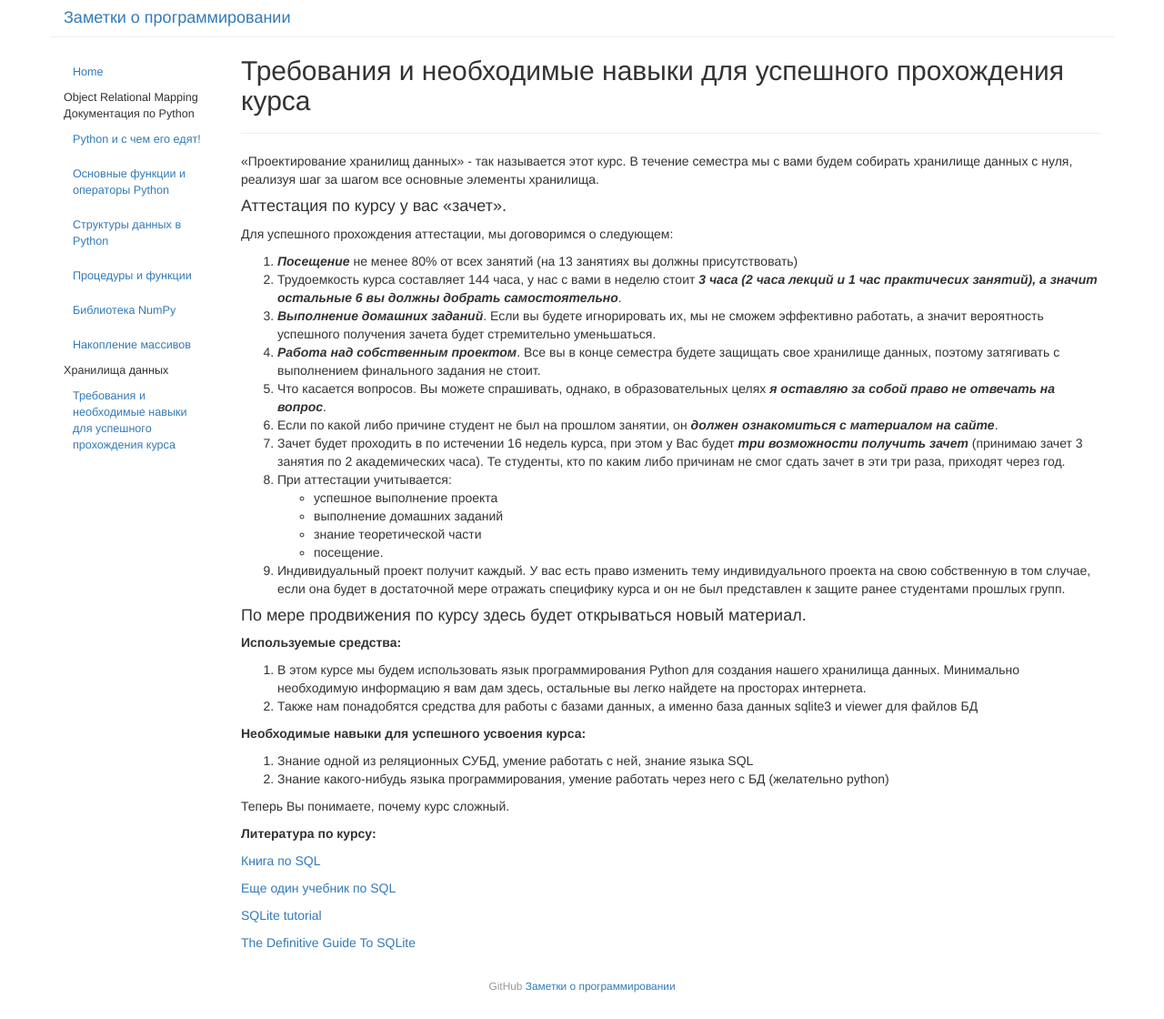
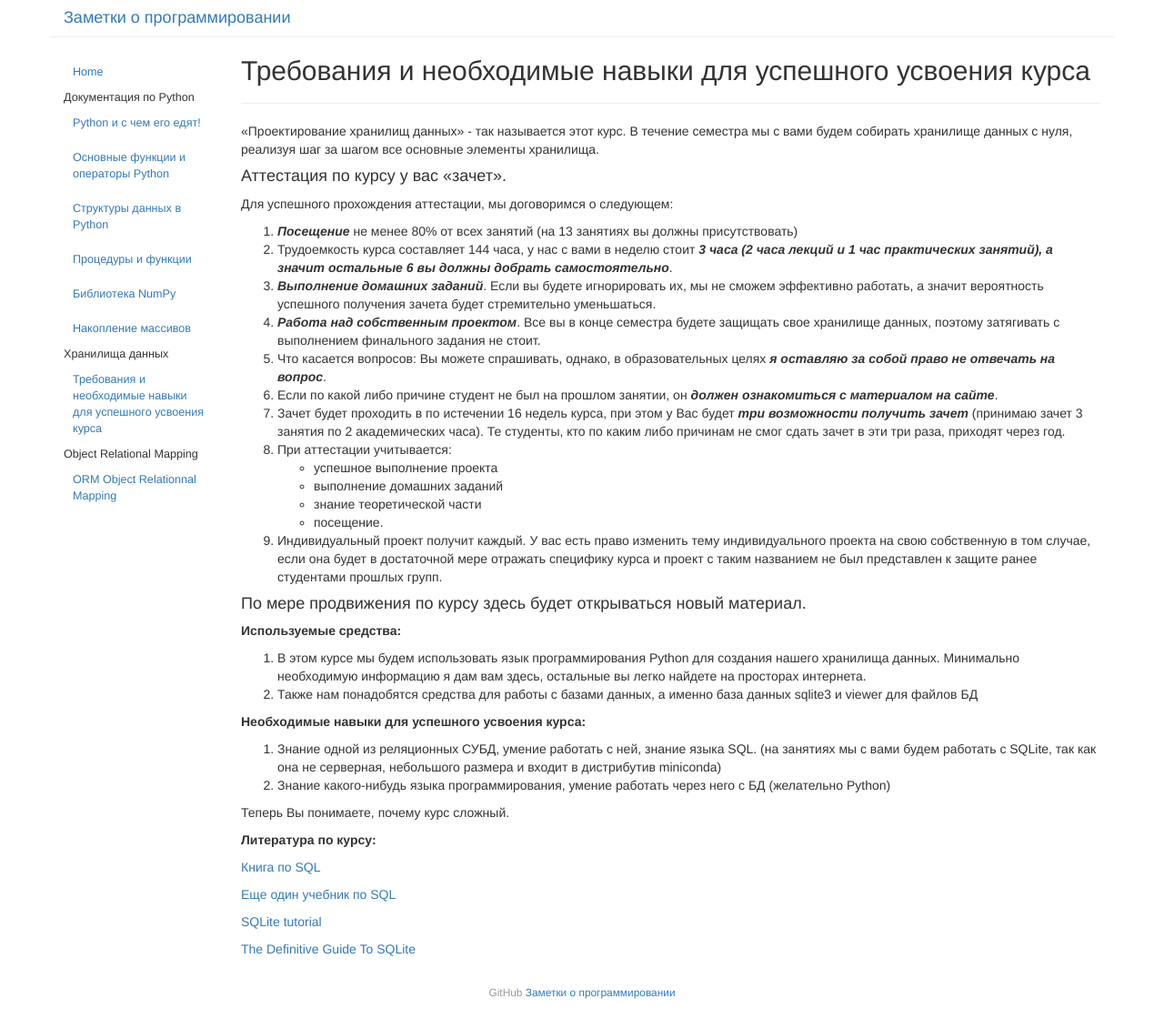
Before and after one commit to kshmirko/kshmirko.github.io, a Jekyll site: the page built from _posts/2018-01-19-course-requirements.md, in a window 1280 px wide. Shown: the whole page at 91% size. Built offline with Jekyll 4.4.1, drawn with Linux system fonts in a browser that asks for light colours.

Commit message:
Правки

```diff
--- a/_posts/2018-01-19-course-requirements.md
+++ b/_posts/2018-01-19-course-requirements.md
@@ -1,6 +1,6 @@
 ---
 layout: page
-title: "Требования и необходимые навыки для успешного прохождения курса"
+title: "Требования и необходимые навыки для успешного усвоения курса"
 category: datawarehouse
 date: 2018-01-19 08:54:06
 ---
@@ -12,10 +12,10 @@ date: 2018-01-19 08:54:06
 Для успешного прохождения аттестации, мы договоримся о следующем:
 
 1. ***Посещение*** не менее 80% от всех занятий (на 13 занятиях вы должны присутствовать)
-2. Трудоемкость курса составляет 144 часа, у нас с вами в неделю стоит ***3 часа (2 часа лекций и 1 час практичесих занятий), а значит остальные 6 вы должны добрать самостоятельно***.
+2. Трудоемкость курса составляет 144 часа, у нас с вами в неделю стоит ***3 часа (2 часа лекций и 1 час практических занятий), а значит остальные 6 вы должны добрать самостоятельно***.
 3. ***Выполнение домашних заданий***. Если вы будете игнорировать их, мы не сможем эффективно работать, а значит вероятность успешного получения зачета будет стремительно уменьшаться.
 4. ***Работа над собственным проектом***. Все вы в конце семестра будете защищать свое хранилище данных, поэтому затягивать с выполнением финального задания не стоит.
-5. Что касается вопросов. Вы можете спрашивать, однако, в образовательных целях ***я оставляю за собой право не отвечать на вопрос***.
+5. Что касается вопросов: Вы можете спрашивать, однако, в образовательных целях ***я оставляю за собой право не отвечать на вопрос***.
 6. Если по какой либо причине студент не был на прошлом занятии, он ***должен ознакомиться с материалом на сайте***.
 7. Зачет будет проходить в по истечении 16 недель курса, при этом у Вас будет ***три возможности получить зачет*** (принимаю зачет 3 занятия по 2 академических часа). Те студенты, кто по каким либо причинам не смог сдать зачет в эти три раза, приходят через год.
 8. При аттестации учитывается:
@@ -23,19 +23,19 @@ date: 2018-01-19 08:54:06
    - выполнение домашних заданий
    - знание теоретической части
    - посещение.
-9. Индивидуальный проект получит каждый. У вас есть право изменить тему индивидуального проекта на свою собственную в том случае, если она будет в достаточной мере отражать специфику курса и он не был представлен к защите ранее студентами прошлых групп.
+9. Индивидуальный проект получит каждый. У вас есть право изменить тему индивидуального проекта на свою собственную в том случае, если она будет в достаточной мере отражать специфику курса и проект с таким названием не был представлен к защите ранее студентами прошлых групп.
 
 #### По мере продвижения по курсу здесь будет открываться новый материал.
 
 **Используемые средства:**
 
-1. В этом курсе мы будем использовать язык программирования Python для создания нашего хранилища данных. Минимально необходимую информацию я вам дам здесь, остальные вы легко найдете на просторах интернета.
+1. В этом курсе мы будем использовать язык программирования Python для создания нашего хранилища данных. Минимально необходимую информацию я дам вам здесь, остальные вы легко найдете на просторах интернета.
 2. Также нам понадобятся средства для работы с базами данных, а именно база данных sqlite3 и viewer для файлов БД
 
 **Необходимые навыки для успешного усвоения курса:**
 
-1. Знание одной из реляционных СУБД, умение работать с ней, знание языка SQL
-2. Знание какого-нибудь языка программирования, умение работать через него с БД (желательно python)
+1. Знание одной из реляционных СУБД, умение работать с ней, знание языка SQL. (на занятиях мы с вами будем работать с SQLite, так как она не серверная, небольшого размера и входит в дистрибутив miniconda)
+2. Знание какого-нибудь языка программирования, умение работать через него с БД (желательно Python)
 
 
 Теперь Вы понимаете, почему курс сложный.
```
Also changed, not shown: _pages/orm-sqlalchemy.md (deleted, +0 -1 lines), _posts/2018-01-22-orm-sqlalchemy.md (deleted, +0 -19 lines), _posts/2018-01-22-orm.md (added, +29 -0 lines).
